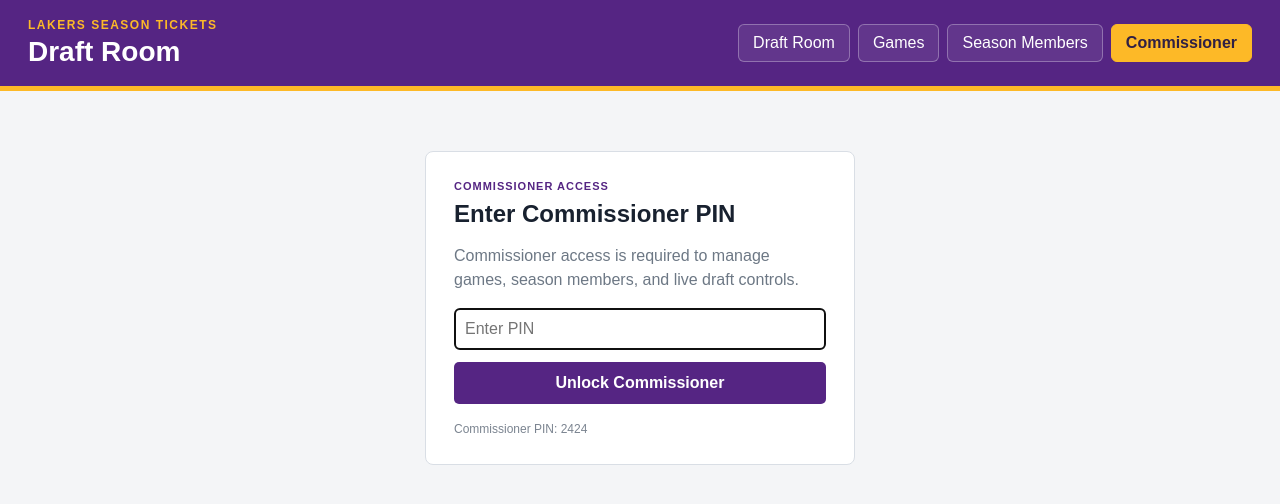
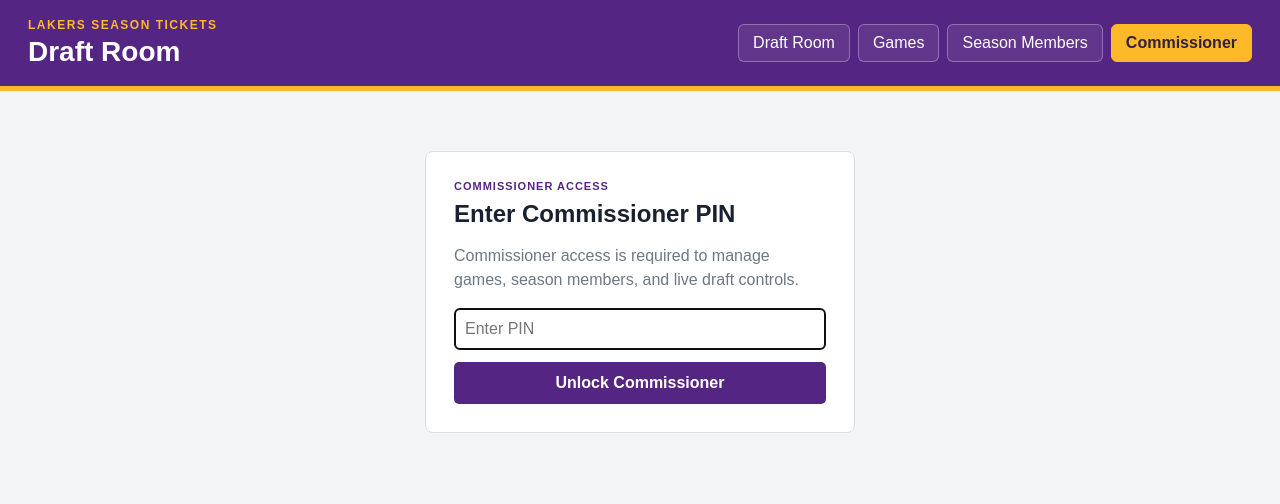
Before and after one commit to henrychucvb01/Lakers-Ticker-Draftroom, a React (Vite) app: page / in a window 1280 px wide. Both pictures are taken after a click on the button "Commissioner". Shown: the top 504 px of the page. Built offline with nearby package versions, Linux system fonts and the light colour scheme.

Commit message:
Update CommissionerLogin.jsx

```diff
--- a/src/pages/CommissionerLogin.jsx
+++ b/src/pages/CommissionerLogin.jsx
@@ -48,9 +48,7 @@
           Unlock Commissioner
         </button>
 
-        <div className="demo-pin">
-          Commissioner PIN: 2424
-        </div>
+
       </form>
     </main>
   );
```
